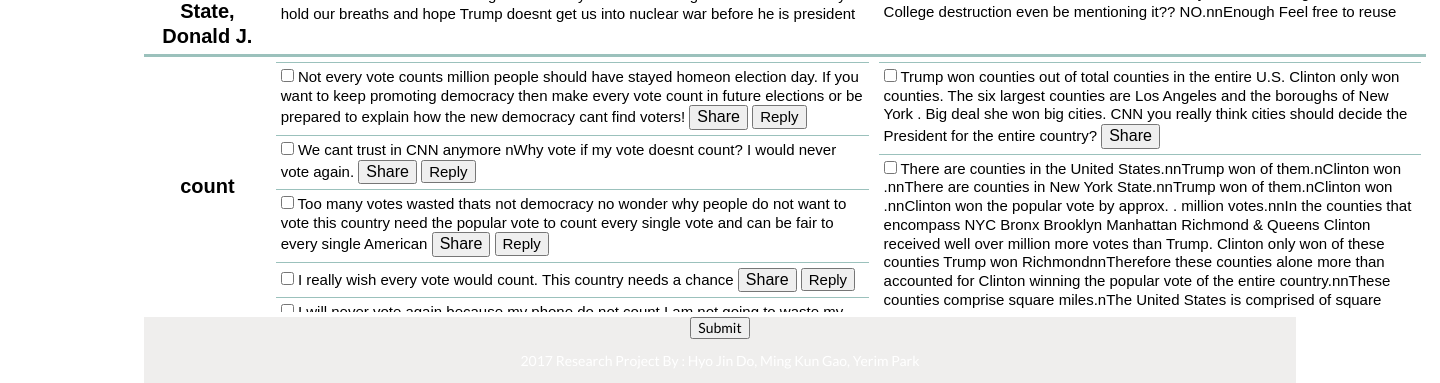
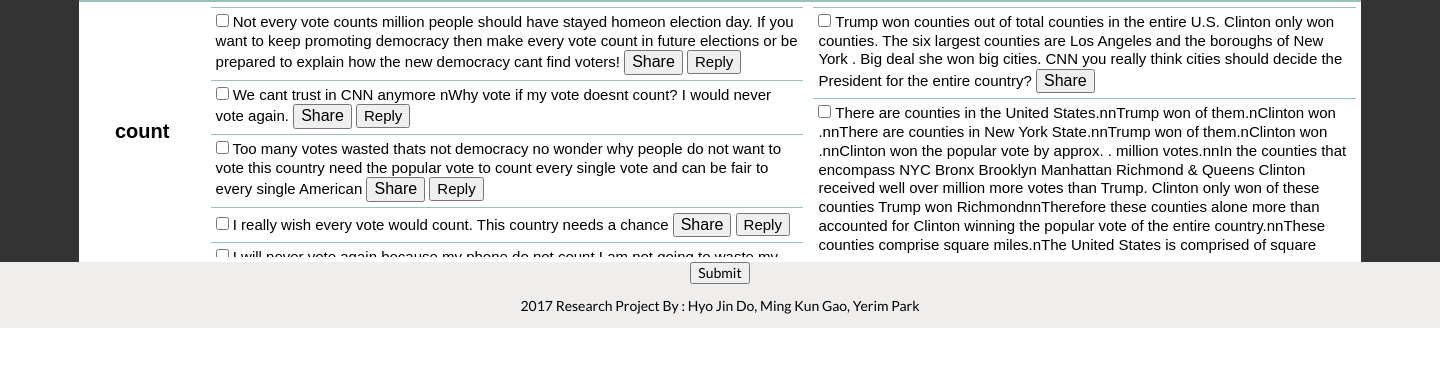
Before and after one commit to uiucgmk/worldviewlenses, a Flask app: page /article2 in a window 1440 px wide. Shown: the part 4912-5295 px from the top of the page. After the commit the page ends 5240 px from the top, so only its background shows below. Run offline with Flask 2, Linux system fonts and the light colour scheme; the visitor is signed in with stand-in values (Sample User, id 1); some libraries are stand-ins or nearby versions; some web fonts are replaced.

Commit message:
fixing stuff

```diff
--- a/static/css/articlestyles.css
+++ b/static/css/articlestyles.css
@@ -28,7 +28,7 @@ body {
 	width: 80%; /*initially 95% hopefully this helps*/
 	margin-left: auto;
 	margin-right: auto;
-	background-color: #FFFFFF;
+	background-color: red;
 }
 
 iframe {
@@ -238,7 +238,7 @@ footer {
 	background-color: #EFEEED;
 	font-size: 14px;
 	text-align: center;
-	color: #ffffff;
+	color: #000;
 }
 .footer_column {
 	width: 50%;
--- a/templates/base.html
+++ b/templates/base.html
@@ -369,7 +369,7 @@ function popup(){
     </h2>
     </div> -->
 </div>
-<div class="container">
+<div>
   <!-- Navigation -->
 
   <!-- news Section -->
```
